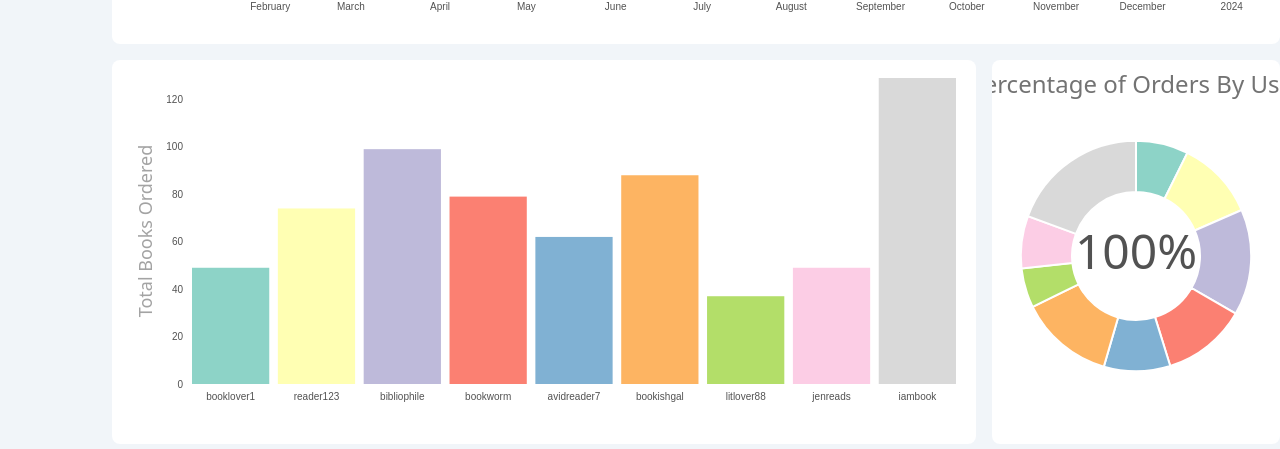
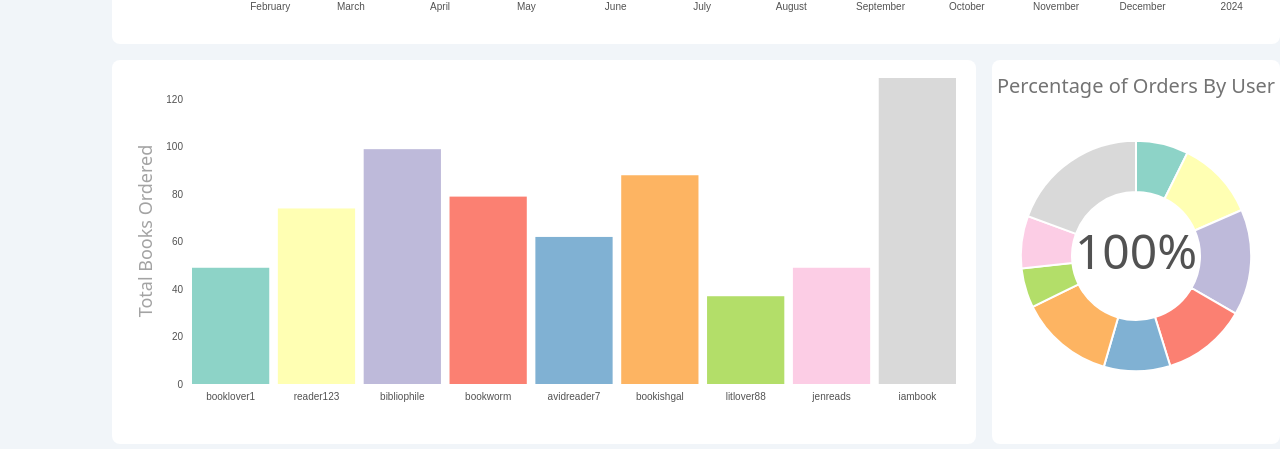
Before and after one commit to francoisdillinger/book_nook_frontend, a React (Vite) app: page / in a window 1280 px wide. Shown: the part 470-919 px from the top of the page. Built offline with nearby package versions, Linux system fonts and the light colour scheme.

Commit message:
Update text size in UsersAdminPieChart component

```diff
--- a/src/components/UsersAdminPieChart.tsx
+++ b/src/components/UsersAdminPieChart.tsx
@@ -121,7 +121,7 @@ const UsersAdminPieChart = ({
 							x={0}
 							y={-graphHeight / 2.3}
 							textAnchor="middle"
-							className="fill-current text-neutral-500 text-2xl lg:text-lg xl:text-2xl"
+							className="fill-current text-neutral-500 text-2xl lg:text-lg xl:text-xl"
 						>
 							Percentage of Orders By User
 						</text>
```
